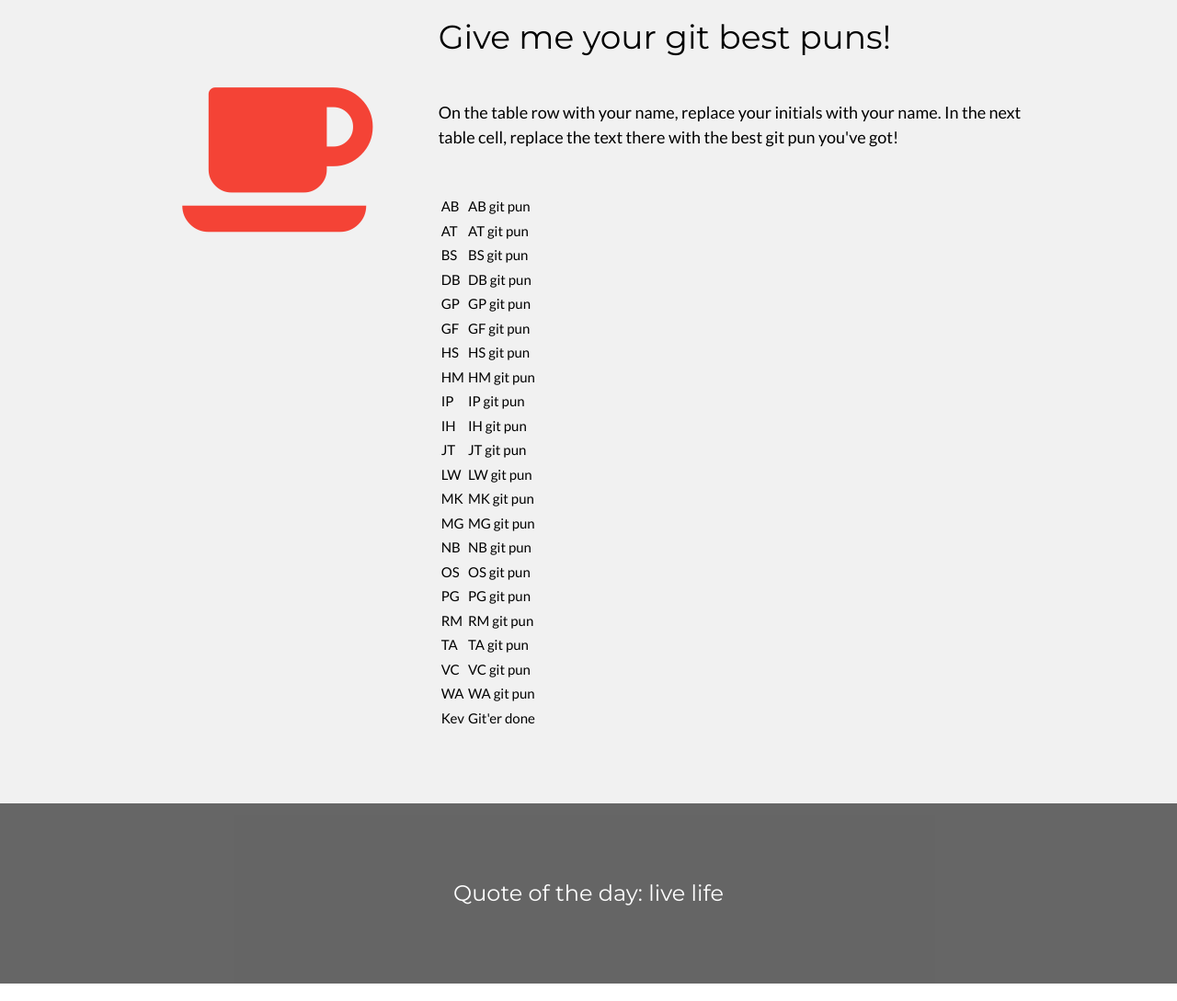
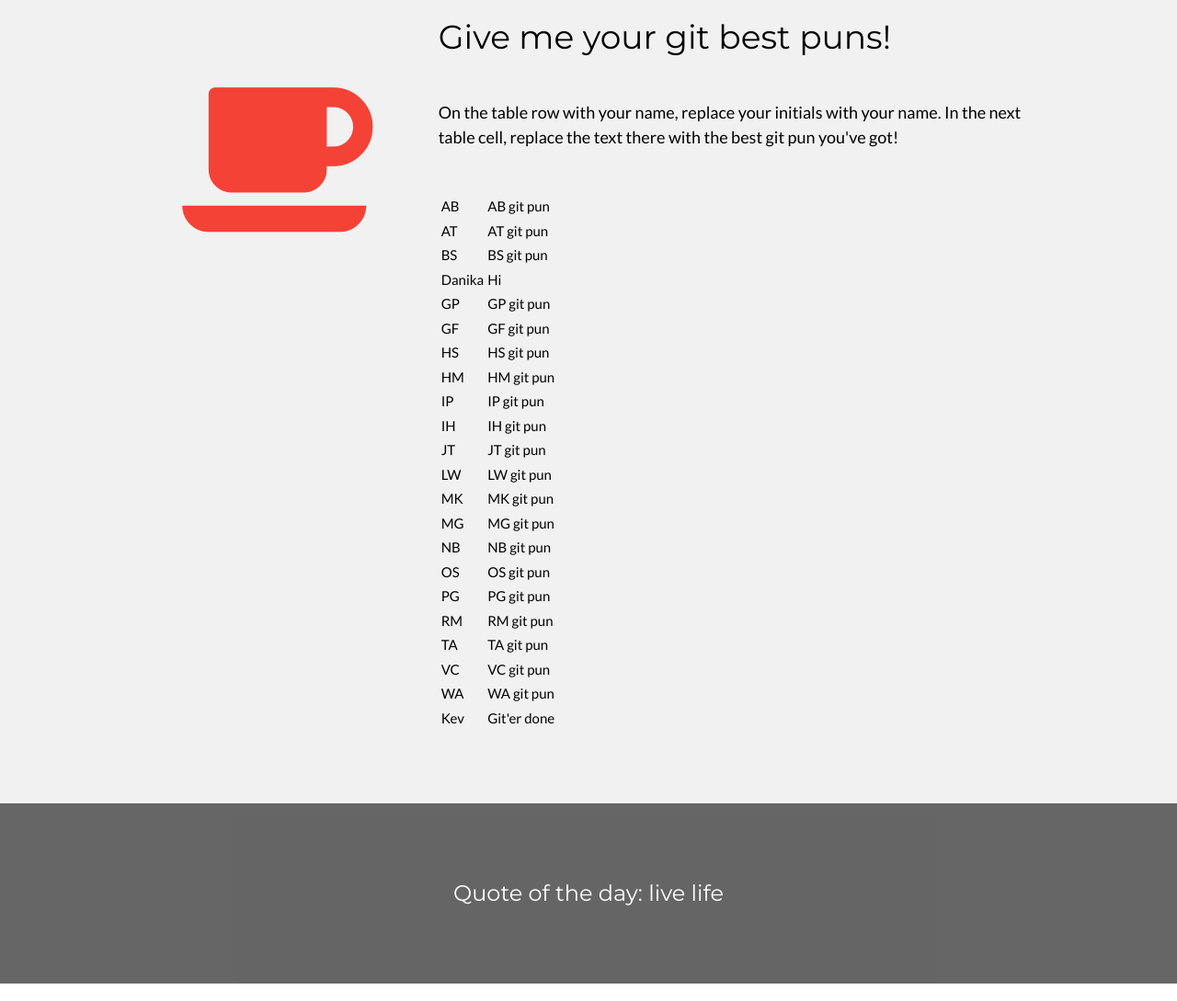
Before and after one commit to FaeDine/PullRequests2026, a plain HTML site: page index.html in a window 1280 px wide. Shown: the part 1146-2235 px from the top of the page at 92% size. Drawn offline with nearby package versions, Linux system fonts and the light colour scheme.

Commit message:
Added my greeting

```diff
--- a/index.html
+++ b/index.html
@@ -83,8 +83,8 @@ body,h1,h2,h3,h4,h5,h6 {font-family: "Lato", sans-serif}
 				<td>BS git pun</td>
 			</tr>
 			<tr>
-				<td>DB</td>
-				<td>DB git pun</td>
+				<td>Danika</td>
+				<td>Hi</td>
 			</tr>
 			<tr>
 				<td>GP</td>
```
